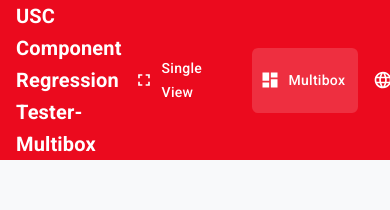
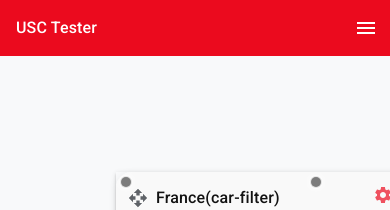
Before and after one commit to dylancl/regression-tester, a React (Vite) app: page /multibox in a window 390 px wide. Shown: the top 210 px of the page. Built offline with nearby package versions, Linux system fonts and the light colour scheme.

Commit message:
Update header responsiveness

```diff
--- a/src/layouts/MainLayout.tsx
+++ b/src/layouts/MainLayout.tsx
@@ -1,8 +1,9 @@
 import { ReactNode } from 'react';
 import { Link, useLocation } from 'react-router-dom';
-import { Box, AppBar, Toolbar, Typography, Container, styled, Button, Stack } from '@mui/material';
-import { Fullscreen, Dashboard, Cloud, Language } from '@mui/icons-material';
+import { Box, AppBar, Toolbar, Typography, Container, styled, Button, Stack, useMediaQuery, useTheme, IconButton, Menu, MenuItem } from '@mui/material';
+import { Fullscreen, Dashboard, Cloud, Language, Menu as MenuIcon } from '@mui/icons-material';
 import { motion } from 'framer-motion';
+import { useState } from 'react';
 
 const StyledAppBar = styled(AppBar)(({ theme }) => ({
   backgroundColor: theme.palette.primary.main,
@@ -27,23 +28,123 @@ interface MainLayoutProps {
 
 const MainLayout = ({ children }: MainLayoutProps) => {
   const location = useLocation();
+  const theme = useTheme();
+  const isMobile = useMediaQuery(theme.breakpoints.down('sm'));
+  const [mobileMenuAnchorEl, setMobileMenuAnchorEl] = useState<null | HTMLElement>(null);
 
   const isMultibox = location.pathname === '/multibox';
   const isEnvironmentsPage = location.pathname === '/environments';
   const isCountriesPage = location.pathname === '/countries';
   const isSingleView = location.pathname === '/';
 
+  const handleMobileMenuOpen = (event: React.MouseEvent<HTMLElement>) => {
+    setMobileMenuAnchorEl(event.currentTarget);
+  };
+
+  const handleMobileMenuClose = () => {
+    setMobileMenuAnchorEl(null);
+  };
+
   return (
     <Box sx={{ display: 'flex', flexDirection: 'column', height: '100vh', overflow: 'hidden' }}>
       <StyledAppBar position="static">
-        <Toolbar>
-          <Typography variant="h6" component="div" sx={{ flexGrow: 1 }}>
-            USC Component Regression Tester
-            {isMultibox ? '- Multibox' :
+        <Toolbar sx={{ flexWrap: 'wrap' }}>
+          <Typography
+            variant={isMobile ? "subtitle1" : "h6"}
+            component="div"
+            sx={{
+              flexGrow: 1,
+              whiteSpace: isMobile ? 'nowrap' : 'normal',
+              overflow: 'hidden',
+              textOverflow: 'ellipsis'
+            }}
+          >
+            {isMobile ? 'USC Tester' : 'USC Component Regression Tester'}
+            {!isMobile && (isMultibox ? '- Multibox' :
              isEnvironmentsPage ? '- Environments' :
-             isCountriesPage ? '- Countries & NMSCs' : ''}
+             isCountriesPage ? '- Countries & NMSCs' : '')}
           </Typography>
 
+          {isMobile ? (
+            // Mobile menu button and dropdown
+            <>
+              <IconButton
+                color="inherit"
+                aria-label="open menu"
+                edge="end"
+                onClick={handleMobileMenuOpen}
+              >
+                <MenuIcon />
+              </IconButton>
+              <Menu
+                anchorEl={mobileMenuAnchorEl}
+                open={Boolean(mobileMenuAnchorEl)}
+                onClose={handleMobileMenuClose}
+                anchorOrigin={{
+                  vertical: 'bottom',
+                  horizontal: 'right',
+                }}
+                transformOrigin={{
+                  vertical: 'top',
+                  horizontal: 'right',
+                }}
+              >
+                <MenuItem
+                  component={Link}
+                  to="/"
+                  onClick={handleMobileMenuClose}
+                  selected={isSingleView}
+                  sx={{
+                    color: isSingleView ? theme.palette.primary.main : 'inherit',
+                    fontWeight: isSingleView ? 500 : 400
+                  }}
+                >
+                  <Fullscreen fontSize="small" sx={{ mr: 1 }} />
+                  Single View
+                </MenuItem>
+                <MenuItem
+                  component={Link}
+                  to="/multibox"
+                  onClick={handleMobileMenuClose}
+                  selected={isMultibox}
+                  sx={{
+                    color: isMultibox ? theme.palette.primary.main : 'inherit',
+                    fontWeight: isMultibox ? 500 : 400
+                  }}
+                >
+                  <Dashboard fontSize="small" sx={{ mr: 1 }} />
+                  Multibox
+                </MenuItem>
+                <MenuItem
+                  component={Link}
+                  to="/countries"
+                  onClick={handleMobileMenuClose}
+                  selected={isCountriesPage}
+                  sx={{
+                    color: isCountriesPage ? theme.palette.primary.main : 'inherit',
+                    fontWeight: isCountriesPage ? 500 : 400
+                  }}
+                >
+                  <Language fontSize="small" sx={{ mr: 1 }} />
+                  Countries
+                </MenuItem>
+                <MenuItem
+                  component={Link}
+                  to="/environments"
+                  onClick={handleMobileMenuClose}
+                  selected={isEnvironmentsPage}
+                  sx={{
+                    color: isEnvironmentsPage ? theme.palette.primary.main : 'inherit',
+                    fontWeight: isEnvironmentsPage ? 500 : 400
+                  }}
+                >
+                  <Cloud fontSize="small" sx={{ mr: 1 }} />
+                  Environments
+                </MenuItem>
+              </Menu>
+            </>
+          ) : (
+            // Desktop horizontal buttons
             <Stack direction="row" spacing={1}>
               <Button
                 component={Link}
@@ -109,6 +210,7 @@ const MainLayout = ({ children }: MainLayoutProps) => {
                 Environments
               </Button>
             </Stack>
+          )}
         </Toolbar>
       </StyledAppBar>
       <ContentContainer maxWidth={false} disableGutters>
```
Lines whose indentation alone changed are shown as unchanged.
